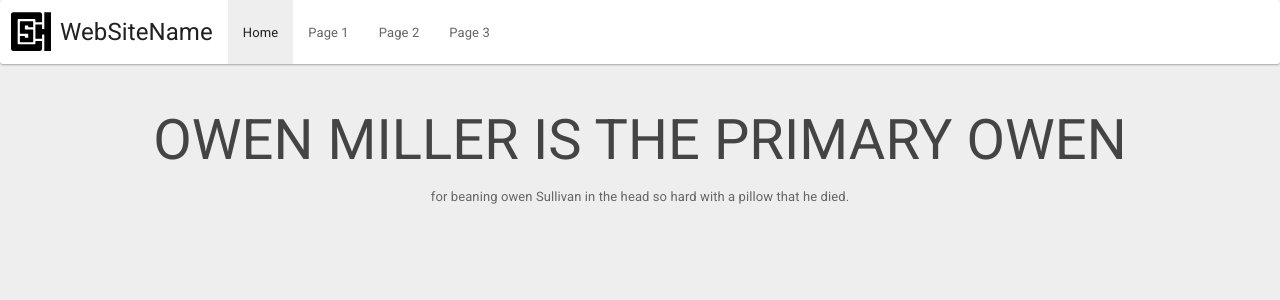
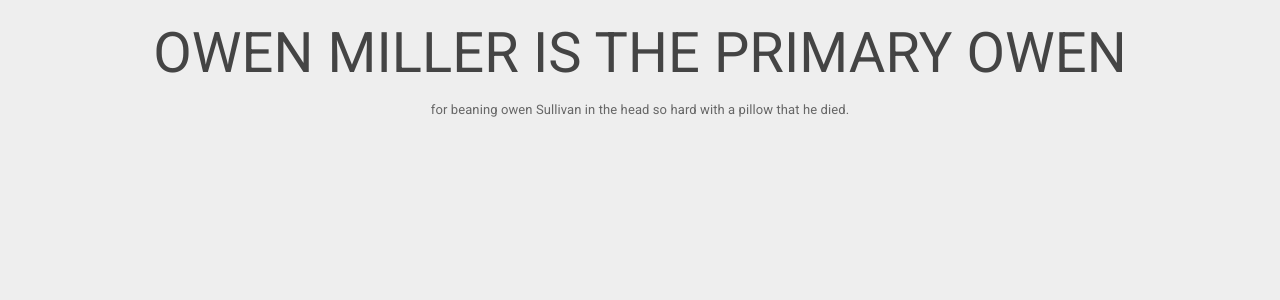
Before and after one commit to wgahnagl/primaryOwenTracker, a Flask app: page / in a window 1280 px wide. Shown: the top 300 px of the page. Run offline with Flask 2, Linux system fonts and the light colour scheme; some libraries are stand-ins or nearby versions.

Commit message:
OK SO, got rid of shitty basic bad navbar.

```diff
--- a/primaryOwenTracker/templates/base.html
+++ b/primaryOwenTracker/templates/base.html
@@ -12,21 +12,6 @@
     <script src="https://ajax.googleapis.com/ajax/libs/jquery/3.2.1/jquery.min.js"></script>
     <script src="https://maxcdn.bootstrapcdn.com/bootstrap/3.3.7/js/bootstrap.min.js"></script>
 </head>
-    <nav class="navbar navbar-default">
-  <div class="container-fluid">
-    <div class="navbar-header">
-      <a class="navbar-brand" href="#">WebSiteName</a>
-    </div>
-    <ul class="nav navbar-nav">
-      <li class="active"><a href="#">Home</a></li>
-      <li><a href="#">Page 1</a></li>
-      <li><a href="#">Page 2</a></li>
-      <li><a href="#">Page 3</a></li>
-    </ul>
-  </div>
-</nav>
-
-
 <body>
    <body>
       {% block body %}
```
